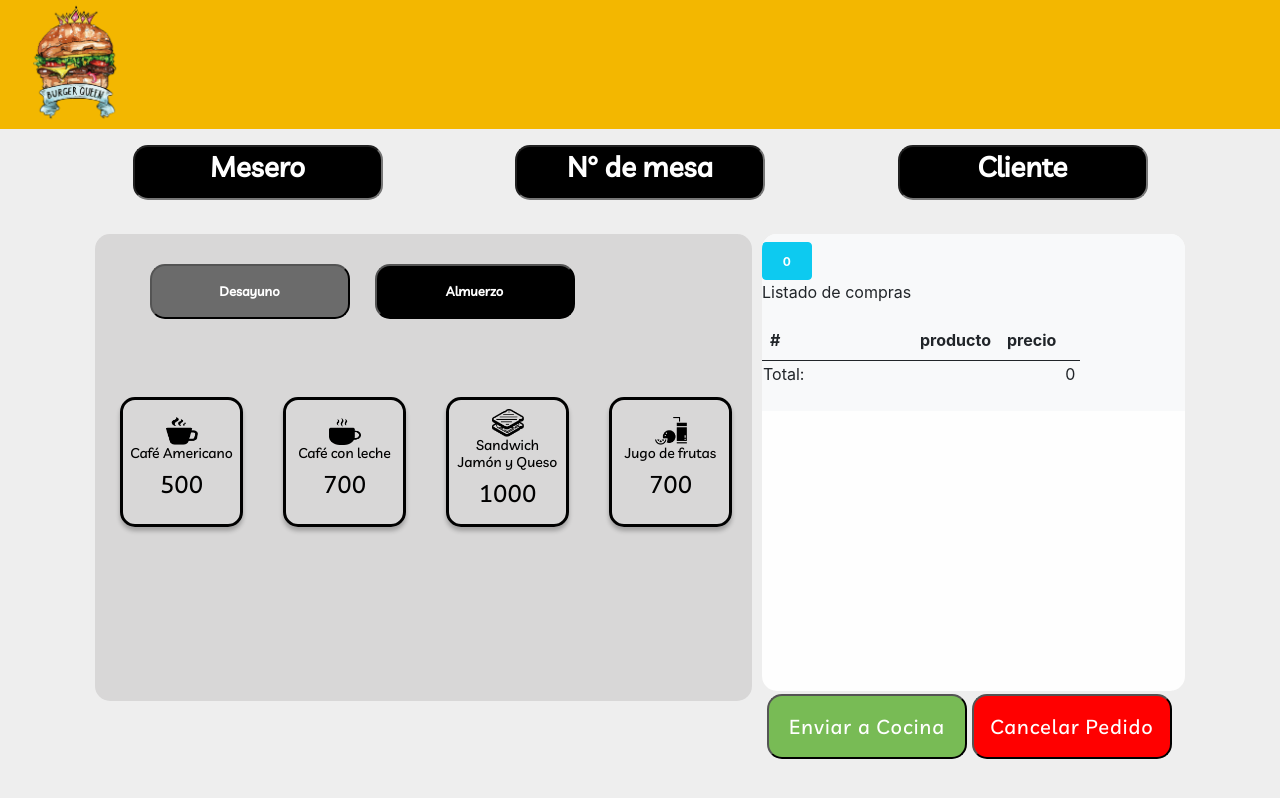
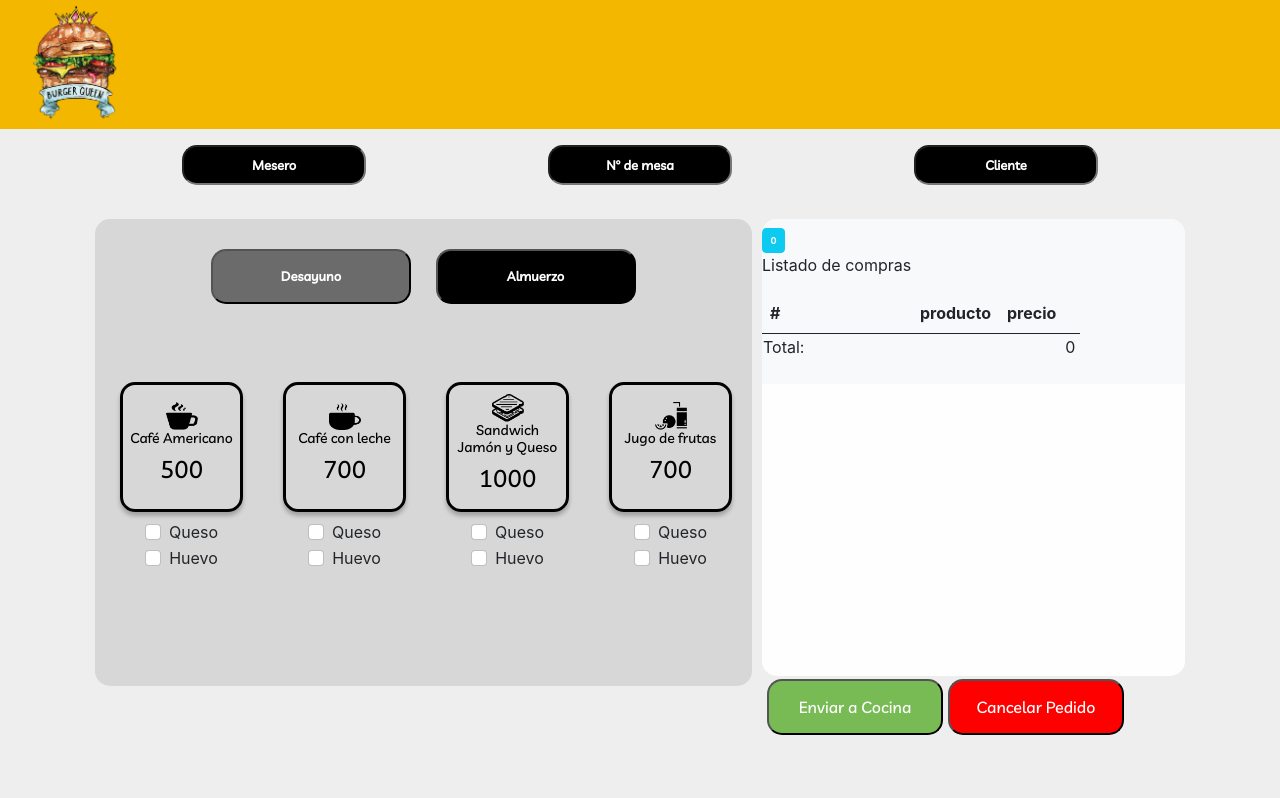
Before and after one commit to Eileencisternas/scl015-burger-queen, a React (Create React App) app: page /Mesero in a window 1280 px wide. Shown: the top 798 px of the page. Built offline with nearby package versions, Linux system fonts and the light colour scheme.

Commit message:
cambios en el css

```diff
--- a/package.json
+++ b/package.json
@@ -7,14 +7,14 @@
     "@testing-library/react": "^11.1.0",
     "@testing-library/user-event": "^12.1.10",
     "bootstrap": "^4.6.0",
+    "file-loader": "^5.0.2",
     "firebase": "^8.3.0",
     "react": "^17.0.1",
     "react-dom": "^17.0.1",
     "react-router-dom": "^5.2.0",
-    "react-scripts": "4.0.3",
+    "react-scripts": "^4.0.3",
     "reactstrap": "^8.9.0",
-    "web-vitals": "^1.0.1",
-    "file-loader": "^5.0.2"
+    "web-vitals": "^1.0.1"
   },
   "scripts": {
     "start": "react-scripts start",
--- a/src/components/Desayuno/Desayuno.css
+++ b/src/components/Desayuno/Desayuno.css
@@ -15,8 +15,7 @@
   height: 55px;
   top: 30px;
   justify-content: center;
-  padding-left: 5px;
-  margin-left: 55px;
+
 }
 
 .BtnAlmuerzo {
--- a/src/components/Mesero/Mesero.css
+++ b/src/components/Mesero/Mesero.css
@@ -28,8 +28,8 @@
     border-radius: 15px;
     outline: none;
     position: relative;
-    width: 250px;
-    height: 55px;
+    width: 184px;
+    height: 40px;
     top: 16px;
 }
 .input-mesero::placeholder{
@@ -38,7 +38,7 @@
     font-family: Livvic;
     font-style: normal;
     font-weight: bold;
-    font-size: 28px;
+    font-size: 13px;
     line-height: 26px;
     text-align: center;
     border-radius: 15px;
@@ -56,8 +56,8 @@
     border-radius: 15px;
     outline: none;
     position: relative;
-    width: 250px;
-    height: 55px;
+    width: 184px;
+    height: 40px;
     top: 16px;
 }
 .input-mesa::placeholder{
@@ -66,7 +66,7 @@
     font-family: Livvic;
     font-style: normal;
     font-weight: bold;
-    font-size: 28px;
+    font-size: 13px;
     line-height: 26px;
     text-align: center;
     border-radius: 15px;
@@ -84,8 +84,8 @@
     border-radius: 15px;
     outline: none;
     position: relative;
-    width: 250px;
-    height: 55px;
+    width: 184px;
+    height: 40px;
     top: 16px;
 }
 .input-cliente::placeholder{
@@ -94,7 +94,7 @@
     font-family: Livvic;
     font-style: normal;
     font-weight: bold;
-    font-size: 28px;
+    font-size: 13px;
     line-height: 26px;
     text-align: center;
     border-radius: 15px;
@@ -146,21 +146,21 @@
 .btns-pedido{
     top: 465px;
     position:absolute ;
-
+    display: flex;
+    justify-content: center;
+    align-items: center;
 }
 .enviar-cocina{
-    position: static;
+    /* position: static; */
      margin: 5px;
-    width: 200px;
-    height: 65px;
+     width: 176px;
+     height: 56px;
     background: #78BB55;
     border-radius: 15px;
     font-family: Livvic;
     font-style: normal;
     font-weight: 500;
-    font-size: 20px;
-    line-height: 25px;
-    letter-spacing: 0.05em;
+    font-size: 16px;
     color: #FFFFFF;
 }
 .producto {
@@ -183,17 +183,15 @@
 
 .cancelar-pedido{
     /* position: relative; */
-    width: 200px;
-    height: 65px;
+    width: 176px;
+    height: 56px;
     left: 20px;
     background: #FF0000;
     border-radius: 15px;
     font-family: Livvic;
     font-style: normal;
     font-weight: 500;
-    font-size: 20px;
-    line-height: 25px;
-    letter-spacing: 0.05em;
+    font-size: 16px;
     color: #FFFFFF;
 }
 
@@ -219,6 +217,19 @@
 }
 .cantidad {
     font-size: 12pt;
+    padding-left: 5px;
+    padding-right: 10px;
+}
+.vistas-productos{
+ display: flex;
+ justify-content: center;
+}
+.btn {
+    width: 23px;
+    height: 25px;
+    padding: 0 !important;
+    font-size: 12px !important;
+    text-align: -webkit-center;
 }
 
 /*formato para Tablet*/
--- a/src/components/Mesero/Mesero.jsx
+++ b/src/components/Mesero/Mesero.jsx
@@ -44,9 +44,12 @@ const Mesero = () => {
                 </div>
                 <div className="Mesero-options">
                     <div className="Mesero-productos">
-                        <button style={tipo === 'Desayuno' ? { background: "rgba(0, 0, 0, 0.5)" } : { background: "black" }} className="BtnDesayuno" onClick={() => setTipo('Desayuno')}> Desayuno</button>
+                        <div className="vistas-productos">
+                            <button style={tipo === 'Desayuno' ? { background: "rgba(0, 0, 0, 0.5)" } : { background: "black" }} className="BtnDesayuno" onClick={() => setTipo('Desayuno')}> Desayuno</button>
 
-                        <button style={tipo === 'Almuerzo' ? { background: "rgba(0, 0, 0, 0.5)" } : { background: "black" }} className="BtnAlmuerzo" onClick={() => setTipo('Almuerzo')}> Almuerzo</button>
+                            <button style={tipo === 'Almuerzo' ? { background: "rgba(0, 0, 0, 0.5)" } : { background: "black" }} className="BtnAlmuerzo" onClick={() => setTipo('Almuerzo')}> Almuerzo</button>
+
+                        </div>
 
                         {tipo === 'Desayuno' ? <Desayunos agregarHandler={agregarHandler} listaCarrito={listaCarrito} /> : <Almuerzo agregarHandler={agregarHandler} listaCarrito={listaCarrito} />}
 
--- a/src/components/Productos/Productos.jsx
+++ b/src/components/Productos/Productos.jsx
@@ -1,6 +1,6 @@
 import React, { useState } from 'react';
 import "./Productos.css"
-import { Container } from 'reactstrap';
+import { Container, Form, FormGroup, Label, Input, FormText } from 'reactstrap';
 import { Button, Modal, ModalHeader, ModalBody, ModalFooter } from 'reactstrap';
 import  ProductosAdicional from './ProductosAdicional'
 
@@ -57,32 +57,29 @@ const Productos = (params) => {
 
   return (
     <Container >
-      {/* {console.log("amarillo", params.listaCarrito.find((elemento)=> elemento.id === params.parametros.id))} */}
-      <button className="producto btn_animated" style={!params.listaCarrito.find((elemento)=> elemento.id === params.parametros.id) ? { background: "transparent" } : { background: "#F3CC00" }}   onClick={boxClick}>
-        <img width="32px" src={require('./../../asset/images/' + params.parametros.image).default} ></img>
-        <h4 className="ItemsOne"> {params.parametros.titulo}</h4>
-        <h5 className="Itemstwo">{params.parametros.precio}</h5>
+     <div className="divBtn-productos">
+        <button className="producto btn_animated" style={!params.listaCarrito.find((elemento)=> elemento.id === params.parametros.id) ? { background: "transparent" } : { background: "#F3CC00" }}   onClick={boxClick}>
+            <img width="32px" src={require('./../../asset/images/' + params.parametros.image).default} ></img>
+            <h4 className="ItemsOne"> {params.parametros.titulo}</h4>
+            <h5 className="Itemstwo">{params.parametros.precio}</h5>
 
-      </button>
-
-      {/* <div>
+          </button>
+          <FormGroup check>
+              <Label check>
+                <Input type="checkbox" />{' '}
+                  Queso
+              </Label>
+            </FormGroup>
+            <FormGroup check>
+              <Label check>
+                <Input type="checkbox" />{' '}
+                  Huevo
+              </Label>
+            </FormGroup>
+      </div>
 
 
-      <Modal isOpen={modal} toggle={toggle} >
-        <ModalHeader toggle={toggle}>Modal title</ModalHeader>
-        <ModalBody>
-        {acom.map((elemento) => ( <ProductosAdicional  agregarHandler={params.agregarHandler} parametros={elemento} setAdicional={setAdicional} adicional={adicional}  />
 
-         ))}
-
-        </ModalBody>
-
-        <ModalFooter>
-          <Button color="primary" onClick={() => agregarCarritoAdicional()}>Agregar a Carrito</Button>
-
-        </ModalFooter>
-      </Modal>
-    </div> */}
     </Container>
   );
 }
```
Also changed, not shown: 1 other file (tests, documents, lock files or other folders).
